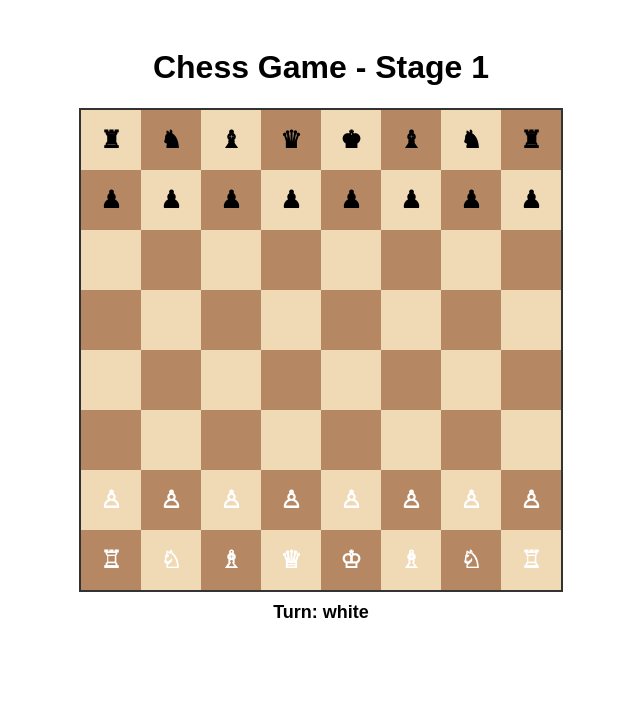
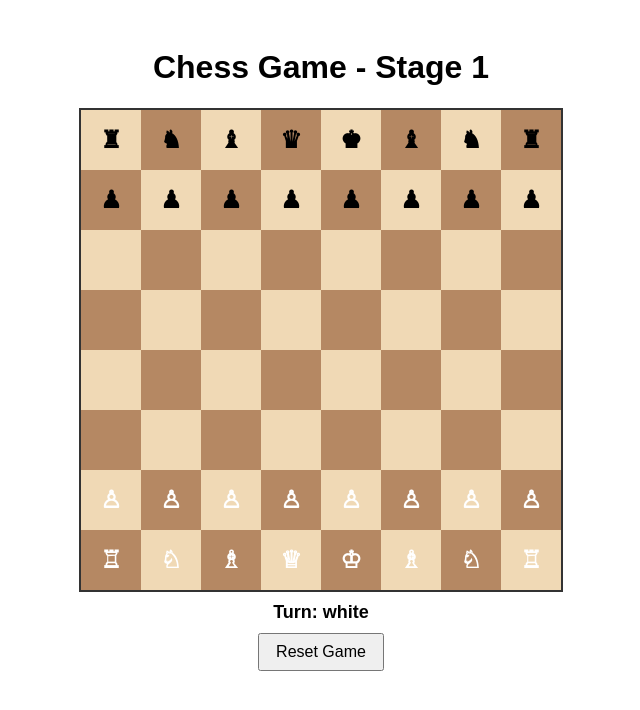
Before and after one commit to Jim2014/chess_cursor, a React (Create React App) app: page / in a window 1280 px wide. Shown: the top 710 px of the page, without its empty margins (319-959 px from the left). Built offline with nearby package versions, Linux system fonts and the light colour scheme.

Commit message:
Add a Reset Button

```diff
--- a/src/components/Board.tsx
+++ b/src/components/Board.tsx
@@ -43,6 +43,12 @@ const Board: React.FC = () => {
     }
   };
 
+  const resetGame = () => {
+    setBoard(initialBoardSetup());
+    setTurn("white");
+    setSelectedPosition(null);
+  };
+
   const renderSquare = (row: number, col: number) => {
     const position: Position = { row, col };
     const piece = board[row][col];
@@ -78,6 +84,7 @@ const Board: React.FC = () => {
     <div>
       <div className="board">{boardRows}</div>
       <div className="turn-indicator">Turn: {turn}</div>
+      <button className="reset-button" onClick={resetGame}>Reset Game</button>
     </div>
   );
 };
--- a/src/styles/Board.css
+++ b/src/styles/Board.css
@@ -12,3 +12,11 @@
   font-size: 18px;
   font-weight: bold;
 }
+
+/* Reset Button Styling */
+.reset-button {
+  margin-top: 10px;
+  padding: 8px 16px;
+  font-size: 16px;
+  cursor: pointer;
+}
```
